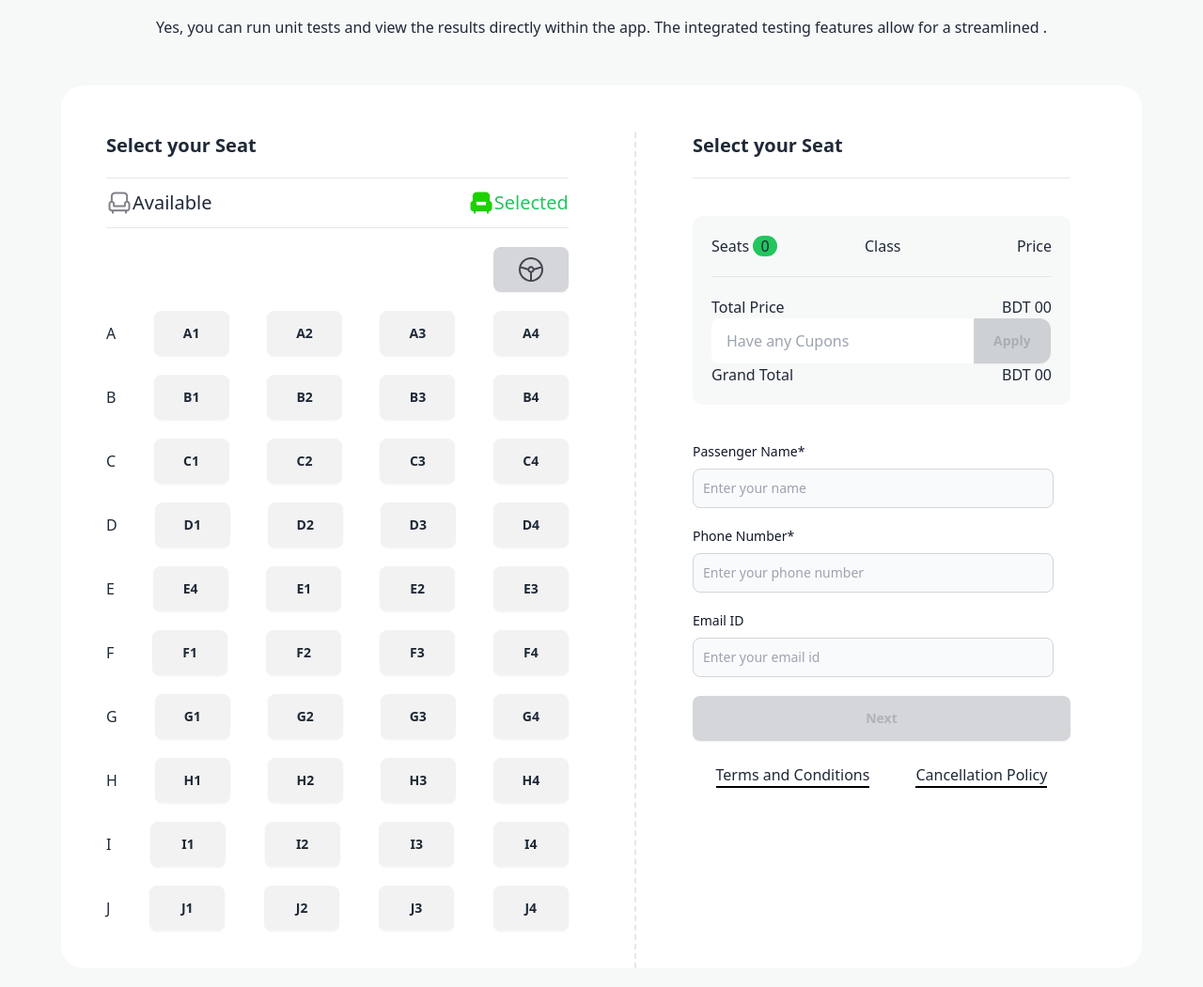
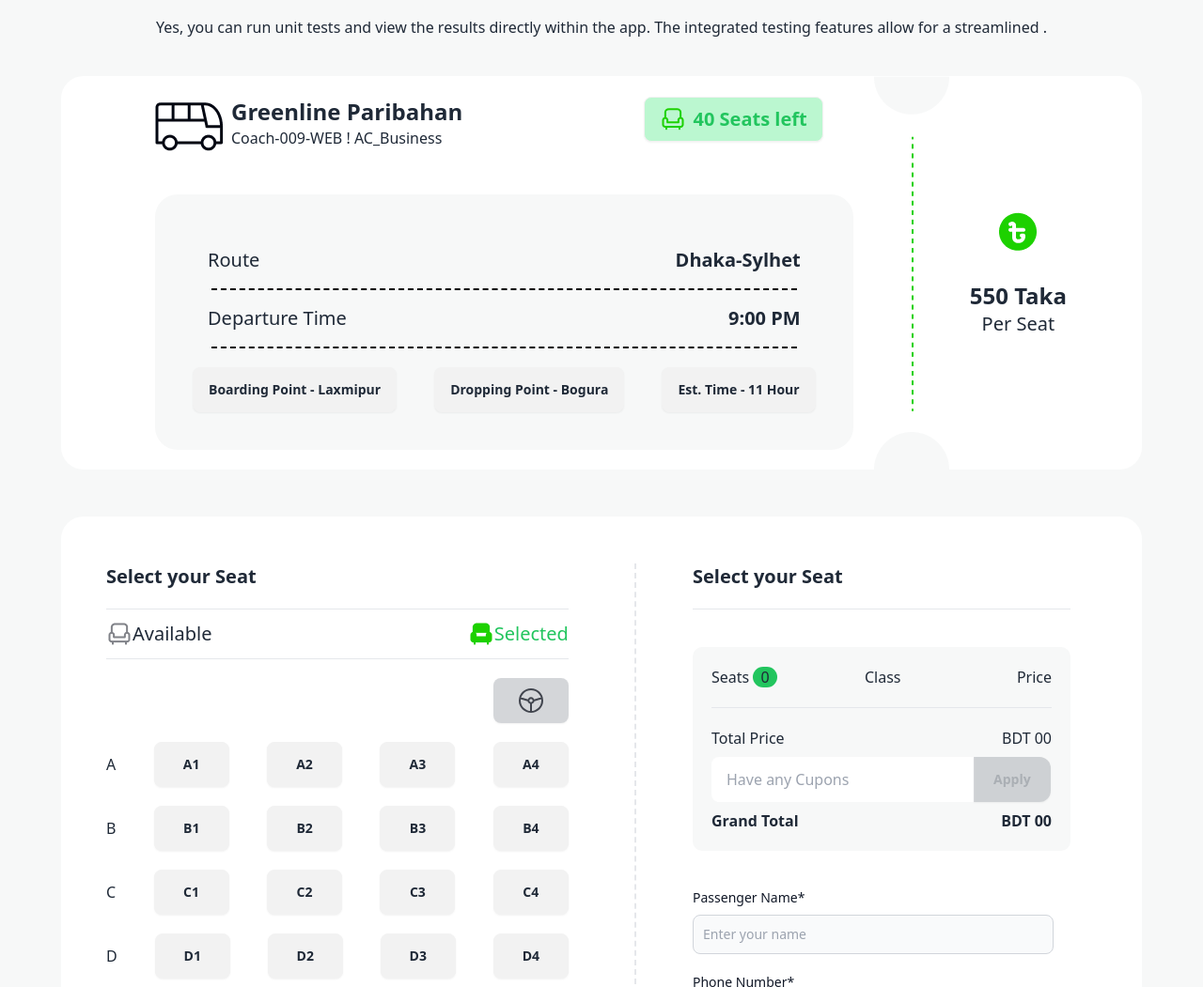
Before and after one commit to INDR0802/b9-a5, a plain HTML site: page index.html in a window 1280 px wide. Shown: the part 1203-2254 px from the top of the page at 94% size. Drawn offline with nearby package versions, Linux system fonts and the light colour scheme.

Commit message:
almost done

```diff
--- a/index.html
+++ b/index.html
@@ -132,9 +132,9 @@
                 app. The integrated testing features allow for a streamlined .</p>
 
 
-            <div class="flex items-center justify-between bg-white rounded-[24px] hidden">
-                <div class="pl-[100px]">
-                    <div class="flex justify-between gap-0 pr-8">
+            <div class="flex flex-col lg:flex-row items-center justify-between bg-white rounded-[24px]">
+                <div class="lg:pl-[100px]">
+                    <div class="flex flex-col lg:flex-row justify-between gap-0 lg:pr-8 pt-5 lg:pt-0">
                         <div class="flex gap-2 items-center">
                             <img src="images/bus-logo.png" alt="">
                             <div class="pb-2">
@@ -159,16 +159,16 @@
                             <h1 class="font-extrabold">9:00 PM</h1>
                         </div>
                         <hr class="border-t-2 border-dashed mx-[20px] border-black">
-                        <div class="flex gap-10 mt-5">
+                        <div class="flex flex-col lg:flex-row gap-10 mt-5">
                             <button class="btn">Boarding Point - Laxmipur</button>
                             <button class="btn">Dropping Point - Bogura</button>
                             <button class="btn">Est. Time - 11 Hour</button>
                         </div>
                     </div>
                 </div>
-                <img src="images/info-devider.png" alt="">
-                <div class="flex flex-col items-center justify-center pr-[80px]">
-                    <img src="images/fare.png" alt="" class="mb-7">
+                <img src="images/info-devider.png" alt="" class="hidden lg:flex">
+                <div class="flex flex-col items-center justify-center lg:pr-[80px]">
+                    <img src="images/fare.png" alt="" class="lg:mb-7">
                     <h1 class="text-2xl font-extrabold">550 Taka</h1>
                     <p class=" text-xl">Per Seat</p>
                 </div>
@@ -290,8 +290,8 @@
 
                         </div>
                         <hr class="my-5">
-                        <div class="flex justify-between">
-                            <h1>Total Price</h1>
+                        <div class="flex justify-between mb-2">
+                            <h1 >Total Price</h1>
                             <h1>BDT <span id="totalPrice">00</span></h1>
                         </div>
 
@@ -308,7 +308,7 @@
                             <h1>BDT <span id="discount">00</span></h1>
                         </div>
 
-                        <div class="flex justify-between">
+                        <div class="flex justify-between mt-2 font-extrabold">
                             <h1>Grand Total</h1>
                             <h1>BDT <span id="grandTotalPrice">00</span></h1>
                         </div>
```
